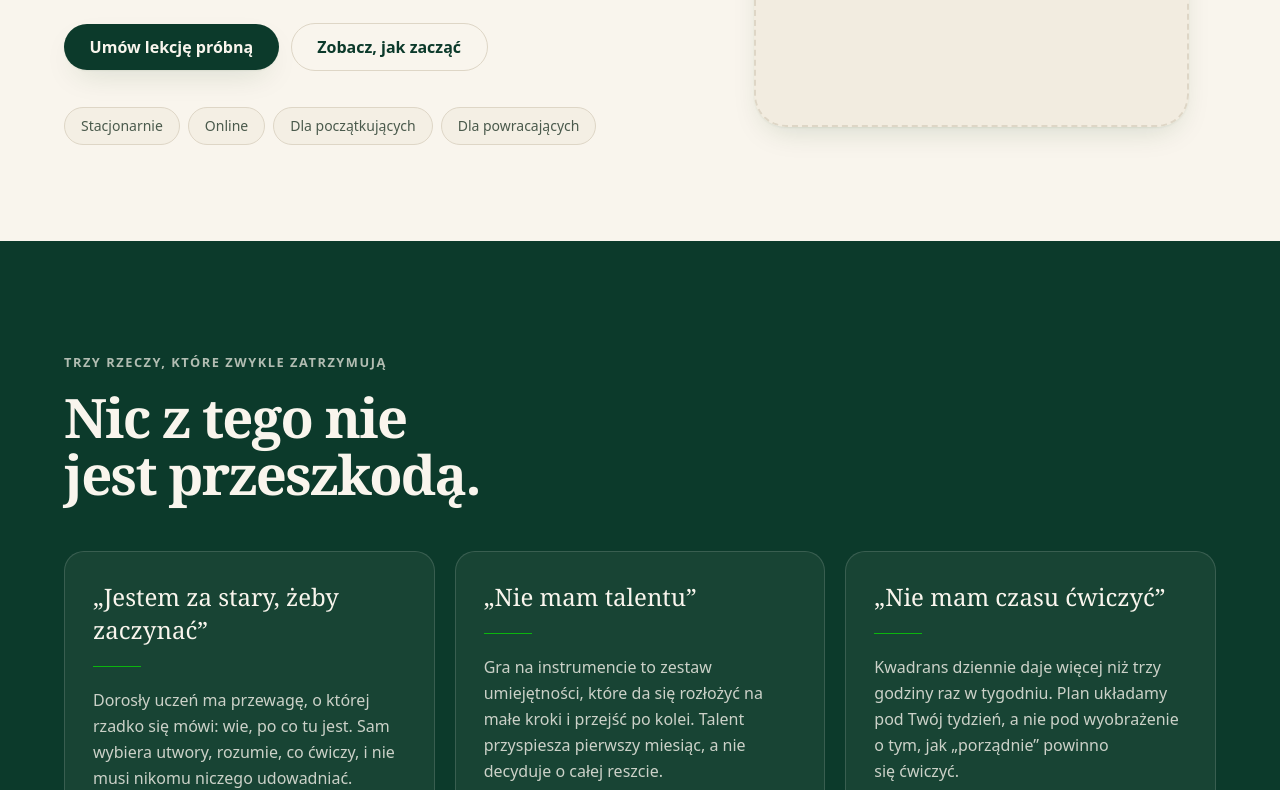
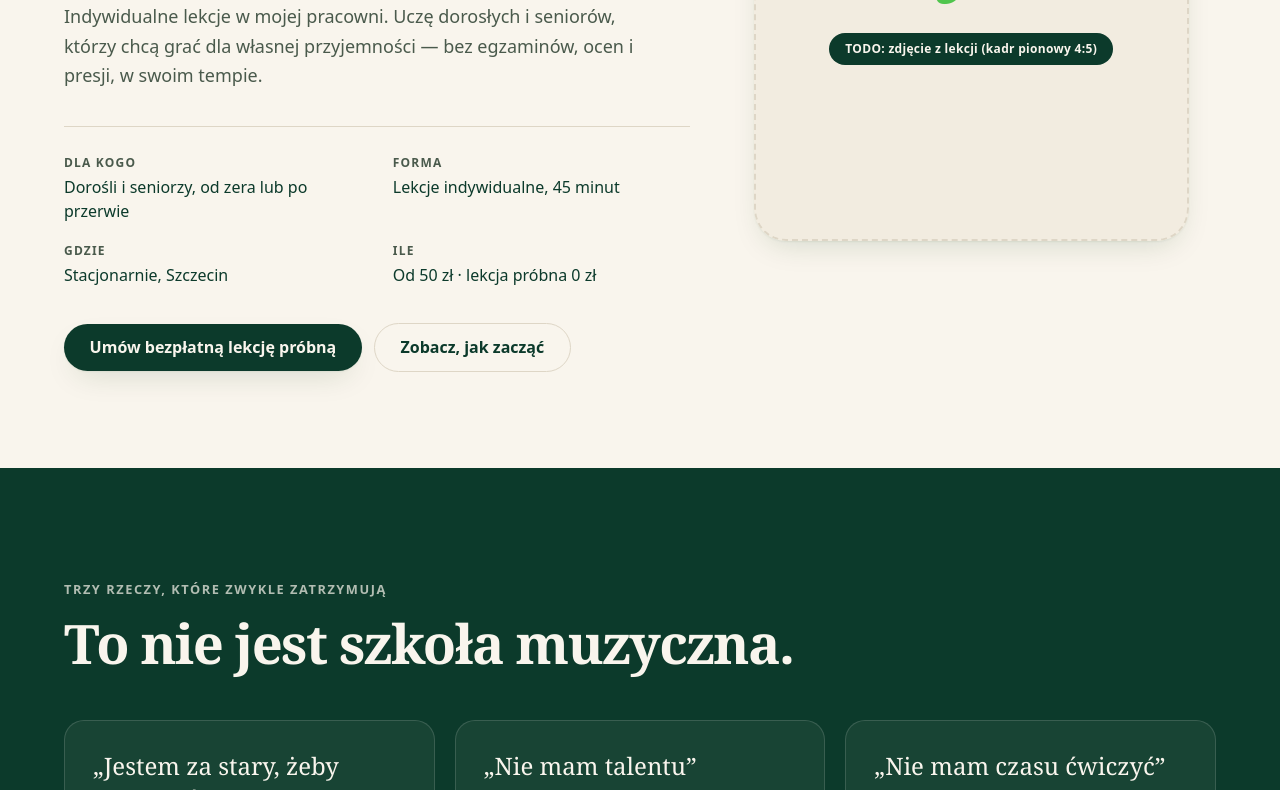
Before and after one commit to balickim/nutka, an Astro site in the folder apps/landing/: page / in a window 1280 px wide. Shown: the part 573-1363 px from the top of the page. Built offline with nearby package versions, Linux system fonts and the light colour scheme; Astro itself is replaced by a stand-in of ours; no server answers.

Commit message:
feat(landing): update contact details and content for Szczecin deployment (#15)

```diff
--- a/apps/landing/src/components/AppTeaser.astro
+++ b/apps/landing/src/components/AppTeaser.astro
@@ -1,7 +1,10 @@
 ---
+/** Sekcja o aplikacji dla uczniów: pokazuje, co dzieje się z materiałami między lekcjami. */
 import { site } from "../data/site";
+import { config } from "../data/config";
 
 const { app } = site;
+const appUrl = import.meta.env.PUBLIC_APP_URL ?? config.appUrlFallback;
 ---
 
 <section class="container-x section reveal">
@@ -30,5 +33,7 @@ const { app } = site;
         ))
       }
     </ul>
+
+    {app.available && <a href={appUrl} class="btn btn-primary mt-10">{app.ctaLabel}</a>}
   </div>
 </section>
--- a/apps/landing/src/components/Hero.astro
+++ b/apps/landing/src/components/Hero.astro
@@ -1,8 +1,9 @@
 ---
+/** Ekran otwarcia: nazywa usługę, jej odbiorcę i warunki wejścia, zanim strona zacznie przekonywać. */
 import { site } from "../data/site";
 import Figure from "./Figure.astro";
 
-const { hero, instruments } = site;
+const { hero } = site;
 ---
 
 <section class="container-x grid items-center gap-10 pt-12 pb-16 lg:grid-cols-[1.15fr_0.85fr] lg:gap-16 lg:pt-20 lg:pb-24">
@@ -15,20 +16,21 @@ const { hero, instruments } = site;
     </h1>
     <p class="mt-7 max-w-xl text-lg leading-relaxed text-muted">{hero.lede}</p>
 
+    <dl class="mt-9 grid gap-x-8 gap-y-5 border-t border-line pt-7 sm:grid-cols-2">
+      {
+        hero.facts.map((fact) => (
+          <div>
+            <dt class="text-xs font-semibold tracking-widest text-muted uppercase">{fact.label}</dt>
+            <dd class="mt-1 font-medium">{fact.value}</dd>
+          </div>
+        ))
+      }
+    </dl>
+
     <div class="mt-9 flex flex-wrap items-center gap-3">
       <a href="#kontakt" class="btn btn-primary">{hero.ctaPrimary}</a>
       <a href="#jak-zaczac" class="btn btn-ghost">{hero.ctaSecondary}</a>
     </div>
-
-    <ul class="mt-9 flex flex-wrap gap-2" aria-label="Formy zajęć">
-      {
-        instruments.modes.map((mode) => (
-          <li class="rounded-full border border-line bg-cream-deep/60 px-4 py-2 text-sm font-medium text-muted">
-            {mode}
-          </li>
-        ))
-      }
-    </ul>
   </div>
 
   <Figure
--- a/apps/landing/src/data/config.ts
+++ b/apps/landing/src/data/config.ts
@@ -11,13 +11,13 @@ export const config = {
   teacherName: "Dominika",
 
   contact: {
-    phone: "TODO: numer telefonu",
-    phoneHref: "tel:+48000000000",
-    email: "TODO: adres e-mail",
-    emailHref: "mailto:kontakt@example.com",
-    whatsappHref: "https://wa.me/48000000000",
-    city: "TODO: miasto",
-    address: "TODO: adres pracowni",
+    phone: "721 497 150",
+    phoneHref: "tel:+48721497150",
+    email: "dominika7928@gmail.com",
+    emailHref: "mailto:dominika7928@gmail.com",
+    whatsappHref: "https://wa.me/48721497150",
+    city: "Szczecin",
+    address: "ul. 26 Kwietnia",
   },
 
   photos: {
@@ -26,7 +26,7 @@ export const config = {
   },
 
   app: {
-    available: false,
+    available: true,
   },
 
   testimonials: {
@@ -37,7 +37,7 @@ export const config = {
   pricing: {
     from: "50 zł",
     items: [
-      { name: "Bezpłatne spotkanie próbne", detail: "45 minut, bez zobowiązania", price: "0 zł" },
+      { name: "Bezpłatna lekcja próbna", detail: "45 minut, bez zobowiązania", price: "0 zł" },
       { name: "Plan Regularny", detail: "Stały dzień i godzina, raz w tygodniu", price: "50 zł / 45 min" },
       { name: "Pakiet 4 zajęć", detail: "Ważny 60 dni, 65 zł za zajęcia", price: "260 zł" },
       { name: "Pojedyncza lekcja", detail: "Termin ustalany indywidualnie", price: "80 zł / 45 min" },
--- a/apps/landing/src/data/site.ts
+++ b/apps/landing/src/data/site.ts
@@ -23,14 +23,14 @@ export interface PriceItem {
 }
 
 const teacherName = config.teacherName;
+const city = config.contact.city;
 
 export const site = {
   teacherName,
 
   meta: {
-    title: `${teacherName} — lekcje gitary i keyboardu dla dorosłych`,
-    description:
-      "Lekcje gitary i keyboardu dla dorosłych, którzy chcą grać dla własnej przyjemności. Bez egzaminów, ocen i presji, stacjonarnie i online. Umów lekcję próbną.",
+    title: `${teacherName} — lekcje gitary i keyboardu dla dorosłych · ${city}`,
+    description: `Indywidualne lekcje gitary i keyboardu dla dorosłych i seniorów — ${city}. Zajęcia stacjonarne, 45 minut, bez egzaminów i ocen. Pierwsza lekcja próbna jest bezpłatna.`,
     ogImage: "og.png",
   },
 
@@ -46,28 +46,35 @@ export const site = {
   ],
 
   hero: {
-    eyebrow: "Gitara i keyboard · stacjonarnie i online",
-    title: "To nie jest szkoła muzyczna.",
-    titleAccent: "Tu grasz dla siebie.",
-    lede: "Bez egzaminów, ocen i presji. Uczę dorosłych, którzy chcą grać dla własnej przyjemności — w swoim tempie i na swoich warunkach.",
-    ctaPrimary: "Umów lekcję próbną",
+    eyebrow: `Prywatne lekcje gitary i keyboardu · ${city}`,
+    title: "Nauka gry na gitarze i keyboardzie",
+    titleAccent: "dla dorosłych, od zera.",
+    lede: "Indywidualne lekcje w mojej pracowni. Uczę dorosłych i seniorów, którzy chcą grać dla własnej przyjemności — bez egzaminów, ocen i presji, w swoim tempie.",
+    // Fakty zamykają pytanie „czy to dla mnie i na jakich warunkach” bez przewijania strony.
+    facts: [
+      { label: "Dla kogo", value: "Dorośli i seniorzy, od zera lub po przerwie" },
+      { label: "Forma", value: "Lekcje indywidualne, 45 minut" },
+      { label: "Gdzie", value: `Stacjonarnie, ${city}` },
+      { label: "Ile", value: `Od ${config.pricing.from} · lekcja próbna 0 zł` },
+    ],
+    ctaPrimary: "Umów bezpłatną lekcję próbną",
     ctaSecondary: "Zobacz, jak zacząć",
     photo: config.photos.hero,
   },
 
   objections: {
     eyebrow: "Trzy rzeczy, które zwykle zatrzymują",
-    title: "Nic z tego nie jest przeszkodą.",
+    title: "To nie jest szkoła muzyczna.",
     items: [
       {
         claim: "„Jestem za stary, żeby zaczynać”",
         answer:
-          "Dorosły uczeń ma przewagę, o której rzadko się mówi: wie, po co tu jest. Sam wybiera utwory, rozumie, co ćwiczy, i nie musi nikomu niczego udowadniać.",
+          "Dorosły uczeń ma przewagę, o której rzadko się mówi: wie, po co tu jest. Sam wybiera utwory i rozumie, co ćwiczy. Uczę dorosłych i seniorów — pierwszy kontakt z instrumentem na emeryturze to normalny start, a nie wyjątek.",
       },
       {
         claim: "„Nie mam talentu”",
         answer:
-          "Gra na instrumencie to zestaw umiejętności, które da się rozłożyć na małe kroki i przejść po kolei. Talent przyspiesza pierwszy miesiąc, a nie decyduje o całej reszcie.",
+          "Gra na instrumencie to zestaw umiejętności, które da się rozłożyć na małe kroki i przejść po kolei. Najwięcej zależy od tego, ile ćwiczysz między lekcjami — talent przyspiesza początki nauki, a nie całą resztę.",
       },
       {
         claim: "„Nie mam czasu ćwiczyć”",
@@ -94,7 +101,6 @@ export const site = {
           "Od pierwszego akordu po utwór, który chodzi Ci po głowie od lat. Klasyka, pop, muzyka filmowa — repertuar wybieramy razem. Do ćwiczeń w domu keyboard w zupełności wystarczy.",
       },
     ],
-    modes: ["Stacjonarnie", "Online", "Dla początkujących", "Dla powracających"],
   },
 
   about: {
@@ -126,7 +132,7 @@ export const site = {
       },
       {
         name: "Ruszamy w Twoim tempie",
-        description: "Dostajesz plan i materiały do ćwiczeń, a terminy dopasowujemy do Twojego tygodnia.",
+        description: "Plan i materiały do ćwiczeń czekają na Twoim profilu, a terminy dopasowujemy do Twojego tygodnia.",
       },
     ],
   },
@@ -136,9 +142,10 @@ export const site = {
     badge: "W przygotowaniu",
     eyebrow: "Aplikacja dla uczniów",
     title: "Wszystko z lekcji w jednym miejscu.",
-    lede: "Powstaje aplikacja, która ma domykać to, co dzieje się między zajęciami.",
+    lede: "Po lekcji materiały czekają na Twoim profilu — nagrania, nuty i plan na najbliższy tydzień.",
+    ctaLabel: "Zaloguj się do aplikacji",
     features: [
-      { name: "Nagrania", description: "Wracasz do materiału z lekcji, kiedy tylko chcesz." },
+      { name: "Nagrania i nuty", description: "Wracasz do materiału z lekcji, kiedy tylko chcesz." },
       { name: "Zadania", description: "Wiesz dokładnie, co ćwiczyć w danym tygodniu." },
       { name: "Terminy", description: "Umawiasz i przekładasz zajęcia bez dzwonienia." },
     ],
@@ -158,7 +165,7 @@ export const site = {
     title: "Jasne stawki, bez ukrytych kosztów.",
     from: config.pricing.from,
     fromUnit: "za 45 minut",
-    teaserNote: "Pierwsze spotkanie próbne jest bezpłatne — sprawdzasz bez zobowiązań.",
+    teaserNote: "Pierwsza lekcja próbna jest bezpłatna — sprawdzasz bez zobowiązań.",
     ctaLabel: "Zobacz pełny cennik",
     items: config.pricing.items,
     rules: config.pricing.rules,
@@ -168,6 +175,10 @@ export const site = {
     eyebrow: "FAQ",
     title: "Pytania, które padają najczęściej.",
     items: [
+      {
+        question: "Gdzie odbywają się lekcje?",
+        answer: `Lekcje odbywają się stacjonarnie w mojej pracowni: ${config.contact.address}, ${city}. Zajęcia prowadzę wyłącznie na miejscu — przy nauce gry wiele rzeczy, jak ustawienie ręki, poprawia się dopiero przy instrumencie.`,
+      },
       {
         question: "Czy uczysz też dzieci?",
         answer:
@@ -179,11 +190,6 @@ export const site = {
           "Na pierwszą lekcję instrument nie jest potrzebny, ale do ćwiczenia w domu już tak. Przy gitarze początkującym polecam klasyczną: nylonowe struny są łagodniejsze dla nieprzyzwyczajonych palców, a szerszy gryf wybacza więcej przy ustawianiu ręki. Przy klawiszach na start w zupełności wystarczy zwykły keyboard. Chętnie doradzę przed zakupem, żeby nie przepłacić.",
       },
       {
-        question: "Jak wyglądają lekcje online?",
-        answer:
-          "Tak samo jak stacjonarne, tylko przez kamerę. Potrzebujesz telefonu albo laptopa i ustawienia kamery tak, żeby było widać ręce i instrument.",
-      },
-      {
         question: "Czy muszę znać nuty?",
         answer:
           "Nie. Nut uczysz się w takim zakresie, w jakim są Ci realnie potrzebne do grania. Można też pracować na akordach i tabulaturach.",
@@ -191,7 +197,7 @@ export const site = {
       {
         question: "Skąd biorę nuty do ćwiczenia?",
         answer:
-          "Do każdego utworu przygotowuję własne opracowanie nut i akordów, dopasowane do poziomu konkretnego ucznia. Zamiast szukać wersji, którą da się zagrać, dostajesz zapis pisany pod Twoje możliwości — a przy kolejnych podejściach ten sam utwór wraca w trudniejszej wersji.",
+          "Do każdego utworu przygotowuję własne opracowanie nut i akordów, dopasowane do poziomu konkretnego ucznia. Zamiast szukać wersji, którą da się zagrać, dostajesz zapis pisany pod Twoje możliwości — a przy kolejnych podejściach ten sam utwór wraca w trudniejszej wersji. Opracowanie razem z nagraniem z lekcji trafia na Twój profil w aplikacji.",
       },
       {
         question: "Jak często odbywają się lekcje?",
@@ -213,7 +219,7 @@ export const site = {
   },
 
   footer: {
-    tagline: "Lekcje gitary i keyboardu dla dorosłych — stacjonarnie i online.",
+    tagline: `Indywidualne lekcje gitary i keyboardu dla dorosłych i seniorów. Stacjonarnie, ${city}.`,
     // Umami jest bezcookie'owe i strona nie zbiera danych, więc banner ani
     // polityka prywatności nie są wymagane. Regulamin zajęć jest tu jako PDF.
     legalLinks: [{ label: "Regulamin zajęć (PDF)", href: "/regulamin.pdf" }] as {
```
Also changed, not shown: apps/landing/src/pages/cennik.astro (+4 -4 lines).
